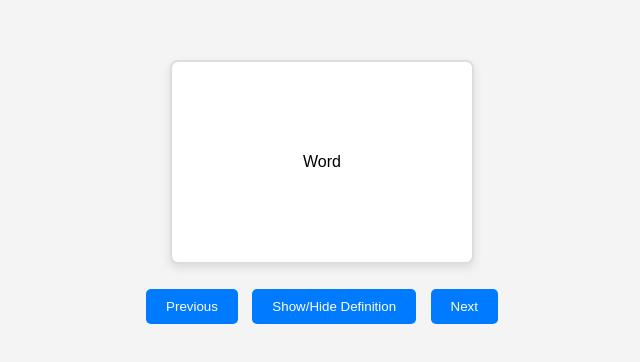
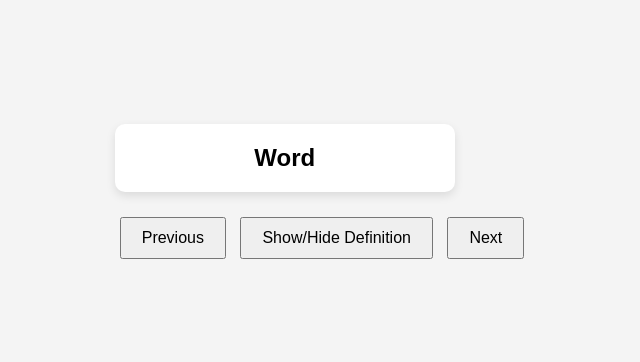
Before and after one commit to learnandbalance/flashcards, a plain HTML site: page index.html in a window 1280 px wide. Shown: the part 206-568 px from the top of the page, without its empty margins (318-958 px from the left). Drawn offline with Linux system fonts and the light colour scheme.

Commit message:
Update style.css

```diff
--- a/style.css
+++ b/style.css
@@ -9,53 +9,37 @@ body {
 }
 
 .flashcard-container {
-    display: flex;
-    flex-direction: column;
-    align-items: center;
+    text-align: center;
 }
 
 .flashcard {
     width: 300px;
-    height: 200px;
+    padding: 20px;
     background-color: white;
-    border: 2px solid #ddd;
-    border-radius: 8px;
-    display: flex;
-    justify-content: center;
-    align-items: center;
-    position: relative;
-    box-shadow: 0px 4px 10px rgba(0, 0, 0, 0.1);
-    cursor: pointer;
+    border-radius: 10px;
+    box-shadow: 0 4px 10px rgba(0, 0, 0, 0.1);
+    margin-bottom: 20px;
 }
 
-.flashcard .question,
-.flashcard .answer {
+.question {
+    font-size: 1.5em;
+    font-weight: bold;
+}
+
+.answer {
+    font-size: 1.2em;
+    color: #555;
+    margin-top: 20px;
     display: none;
 }
 
-.flashcard.flipped .answer {
-    display: block;
-}
-
-.flashcard:not(.flipped) .question {
-    display: block;
-}
-
 .controls {
-    margin-top: 20px;
+    margin-top: 10px;
 }
 
 button {
     padding: 10px 20px;
     margin: 5px;
-    border: none;
-    background-color: #007BFF;
-    color: white;
-    border-radius: 5px;
+    font-size: 1em;
     cursor: pointer;
 }
-
-button:disabled {
-    background-color: #ccc;
-    cursor: not-allowed;
-}
```
